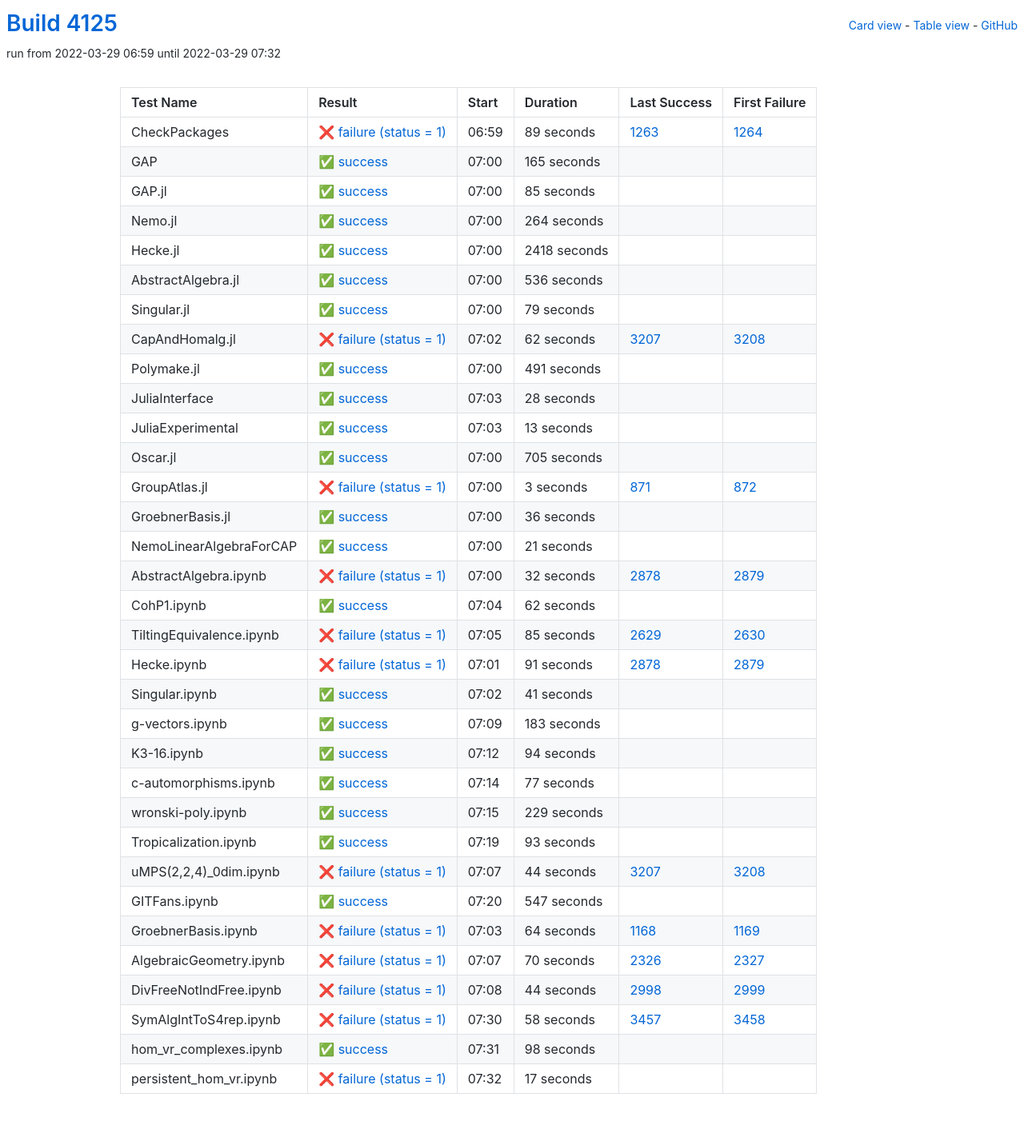
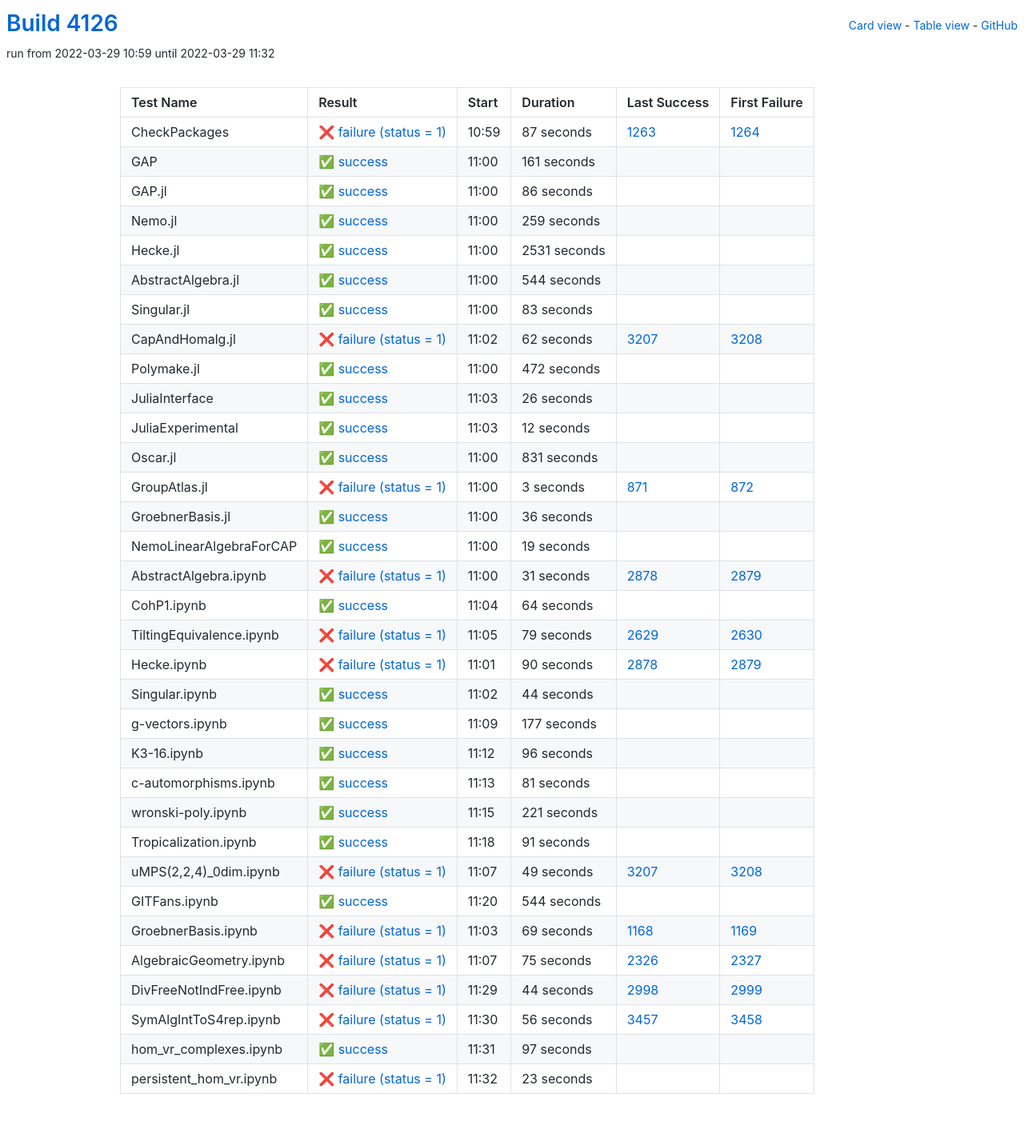
Before and after one commit to oscar-system/oscar-ci-status-stable, a Jekyll site: the page built from table.html, in a window 1280 px wide. Shown: the whole page at 80% size. Built offline with Jekyll 4.4.1, drawn with Linux system fonts in a browser that asks for light colours.

Commit message:
Build #4126

```diff
--- a/_data/ci.yml
+++ b/_data/ci.yml
@@ -1,6 +1,6 @@
 ---
-build: 4125
-build_url: https://oscarci.mathematik.uni-kl.de/job/oscar-stable/4125/
+build: 4126
+build_url: https://oscarci.mathematik.uni-kl.de/job/oscar-stable/4126/
 job: oscar-stable
 organization: oscar-system
 repo: oscar-ci-status-stable
@@ -8,92 +8,92 @@ repourl: https://github.com/oscar-system/oscar-ci-status-stable
 tests:
 - name: CheckPackages
   id: checkpackages
-  log: https://oscarci.mathematik.uni-kl.de/job/oscar-stable/4125/artifact/logs/build-4125/CheckPackages.log
-  start: 2022-03-29 06:59
+  log: https://oscarci.mathematik.uni-kl.de/job/oscar-stable/4126/artifact/logs/build-4126/CheckPackages.log
+  start: 2022-03-29 10:59
   success: false
   exitcode: 1
   status: failure
-  duration: 89
+  duration: 87
   last_success: 1263
   last_success_url: https://oscarci.mathematik.uni-kl.de/job/oscar-stable/1263/
   first_failure: 1264
   first_failure_url: https://oscarci.mathematik.uni-kl.de/job/oscar-stable/1264/
 - name: GAP
   id: gap
-  log: https://oscarci.mathematik.uni-kl.de/job/oscar-stable/4125/artifact/logs/build-4125/GAP.log
-  start: 2022-03-29 07:00
+  log: https://oscarci.mathematik.uni-kl.de/job/oscar-stable/4126/artifact/logs/build-4126/GAP.log
+  start: 2022-03-29 11:00
   success: true
   exitcode: 0
   status: success
-  duration: 165
+  duration: 161
   last_success: false
   last_success_url:
   first_failure: false
   first_failure_url:
 - name: GAP.jl
   id: gap-jl
-  log: https://oscarci.mathematik.uni-kl.de/job/oscar-stable/4125/artifact/logs/build-4125/GAP.jl.log
-  start: 2022-03-29 07:00
+  log: https://oscarci.mathematik.uni-kl.de/job/oscar-stable/4126/artifact/logs/build-4126/GAP.jl.log
+  start: 2022-03-29 11:00
   success: true
   exitcode: 0
   status: success
-  duration: 85
+  duration: 86
   last_success: false
   last_success_url:
   first_failure: false
   first_failure_url:
 - name: Nemo.jl
   id: nemo-jl
-  log: https://oscarci.mathematik.uni-kl.de/job/oscar-stable/4125/artifact/logs/build-4125/Nemo.jl.log
-  start: 2022-03-29 07:00
+  log: https://oscarci.mathematik.uni-kl.de/job/oscar-stable/4126/artifact/logs/build-4126/Nemo.jl.log
+  start: 2022-03-29 11:00
   success: true
   exitcode: 0
   status: success
-  duration: 264
+  duration: 259
   last_success: false
   last_success_url:
   first_failure: false
   first_failure_url:
 - name: Hecke.jl
   id: hecke-jl
-  log: https://oscarci.mathematik.uni-kl.de/job/oscar-stable/4125/artifact/logs/build-4125/Hecke.jl.log
-  start: 2022-03-29 07:00
+  log: https://oscarci.mathematik.uni-kl.de/job/oscar-stable/4126/artifact/logs/build-4126/Hecke.jl.log
+  start: 2022-03-29 11:00
   success: true
   exitcode: 0
   status: success
-  duration: 2418
+  duration: 2531
   last_success: false
   last_success_url:
   first_failure: false
   first_failure_url:
 - name: AbstractAlgebra.jl
   id: abstractalgebra-jl
-  log: https://oscarci.mathematik.uni-kl.de/job/oscar-stable/4125/artifact/logs/build-4125/AbstractAlgebra.jl.log
-  start: 2022-03-29 07:00
+  log: https://oscarci.mathematik.uni-kl.de/job/oscar-stable/4126/artifact/logs/build-4126/AbstractAlgebra.jl.log
+  start: 2022-03-29 11:00
   success: true
   exitcode: 0
   status: success
-  duration: 536
+  duration: 544
   last_success: false
   last_success_url:
   first_failure: false
   first_failure_url:
 - name: Singular.jl
   id: singular-jl
-  log: https://oscarci.mathematik.uni-kl.de/job/oscar-stable/4125/artifact/logs/build-4125/Singular.jl.log
-  start: 2022-03-29 07:00
+  log: https://oscarci.mathematik.uni-kl.de/job/oscar-stable/4126/artifact/logs/build-4126/Singular.jl.log
+  start: 2022-03-29 11:00
   success: true
   exitcode: 0
   status: success
-  duration: 79
+  duration: 83
   last_success: false
   last_success_url:
   first_failure: false
   first_failure_url:
 - name: CapAndHomalg.jl
   id: capandhomalg-jl
-  log: https://oscarci.mathematik.uni-kl.de/job/oscar-stable/4125/artifact/logs/build-4125/CapAndHomalg.jl.log
-  start: 2022-03-29 07:02
+  log: https://oscarci.mathematik.uni-kl.de/job/oscar-stable/4126/artifact/logs/build-4126/CapAndHomalg.jl.log
+  start: 2022-03-29 11:02
   success: false
   exitcode: 1
   status: failure
@@ -104,56 +104,56 @@ tests:
   first_failure_url: https://oscarci.mathematik.uni-kl.de/job/oscar-stable/3208/
 - name: Polymake.jl
   id: polymake-jl
-  log: https://oscarci.mathematik.uni-kl.de/job/oscar-stable/4125/artifact/logs/build-4125/Polymake.jl.log
-  start: 2022-03-29 07:00
+  log: https://oscarci.mathematik.uni-kl.de/job/oscar-stable/4126/artifact/logs/build-4126/Polymake.jl.log
+  start: 2022-03-29 11:00
   success: true
   exitcode: 0
   status: success
-  duration: 491
+  duration: 472
   last_success: false
   last_success_url:
   first_failure: false
   first_failure_url:
 - name: JuliaInterface
   id: juliainterface
-  log: https://oscarci.mathematik.uni-kl.de/job/oscar-stable/4125/artifact/logs/build-4125/JuliaInterface.log
-  start: 2022-03-29 07:03
+  log: https://oscarci.mathematik.uni-kl.de/job/oscar-stable/4126/artifact/logs/build-4126/JuliaInterface.log
+  start: 2022-03-29 11:03
   success: true
   exitcode: 0
   status: success
-  duration: 28
+  duration: 26
   last_success: false
   last_success_url:
   first_failure: false
   first_failure_url:
 - name: JuliaExperimental
   id: juliaexperimental
-  log: https://oscarci.mathematik.uni-kl.de/job/oscar-stable/4125/artifact/logs/build-4125/JuliaExperimental.log
-  start: 2022-03-29 07:03
+  log: https://oscarci.mathematik.uni-kl.de/job/oscar-stable/4126/artifact/logs/build-4126/JuliaExperimental.log
+  start: 2022-03-29 11:03
   success: true
   exitcode: 0
   status: success
-  duration: 13
+  duration: 12
   last_success: false
   last_success_url:
   first_failure: false
   first_failure_url:
 - name: Oscar.jl
   id: oscar-jl
-  log: https://oscarci.mathematik.uni-kl.de/job/oscar-stable/4125/artifact/logs/build-4125/Oscar.jl.log
-  start: 2022-03-29 07:00
+  log: https://oscarci.mathematik.uni-kl.de/job/oscar-stable/4126/artifact/logs/build-4126/Oscar.jl.log
+  start: 2022-03-29 11:00
   success: true
   exitcode: 0
   status: success
-  duration: 705
+  duration: 831
   last_success: false
   last_success_url:
   first_failure: false
   first_failure_url:
 - name: GroupAtlas.jl
   id: groupatlas-jl
-  log: https://oscarci.mathematik.uni-kl.de/job/oscar-stable/4125/artifact/logs/build-4125/GroupAtlas.jl.log
-  start: 2022-03-29 07:00
+  log: https://oscarci.mathematik.uni-kl.de/job/oscar-stable/4126/artifact/logs/build-4126/GroupAtlas.jl.log
+  start: 2022-03-29 11:00
   success: false
   exitcode: 1
   status: failure
@@ -164,8 +164,8 @@ tests:
   first_failure_url: https://oscarci.mathematik.uni-kl.de/job/oscar-stable/872/
 - name: GroebnerBasis.jl
   id: groebnerbasis-jl
-  log: https://oscarci.mathematik.uni-kl.de/job/oscar-stable/4125/artifact/logs/build-4125/GroebnerBasis.jl.log
-  start: 2022-03-29 07:00
+  log: https://oscarci.mathematik.uni-kl.de/job/oscar-stable/4126/artifact/logs/build-4126/GroebnerBasis.jl.log
+  start: 2022-03-29 11:00
   success: true
   exitcode: 0
   status: success
@@ -176,188 +176,188 @@ tests:
   first_failure_url:
 - name: NemoLinearAlgebraForCAP
   id: nemolinearalgebraforcap
-  log: https://oscarci.mathematik.uni-kl.de/job/oscar-stable/4125/artifact/logs/build-4125/NemoLinearAlgebraForCAP.log
-  start: 2022-03-29 07:00
+  log: https://oscarci.mathematik.uni-kl.de/job/oscar-stable/4126/artifact/logs/build-4126/NemoLinearAlgebraForCAP.log
+  start: 2022-03-29 11:00
   success: true
   exitcode: 0
   status: success
-  duration: 21
+  duration: 19
   last_success: false
   last_success_url:
   first_failure: false
   first_failure_url:
 - name: AbstractAlgebra.ipynb
   id: abstractalgebra-ipynb
-  log: https://oscarci.mathematik.uni-kl.de/job/oscar-stable/4125/artifact/logs/build-4125/AbstractAlgebra.ipynb.log
-  start: 2022-03-29 07:00
+  log: https://oscarci.mathematik.uni-kl.de/job/oscar-stable/4126/artifact/logs/build-4126/AbstractAlgebra.ipynb.log
+  start: 2022-03-29 11:00
   success: false
   exitcode: 1
   status: failure
-  duration: 32
+  duration: 31
   last_success: 2878
   last_success_url: https://oscarci.mathematik.uni-kl.de/job/oscar-stable/2878/
   first_failure: 2879
   first_failure_url: https://oscarci.mathematik.uni-kl.de/job/oscar-stable/2879/
 - name: CohP1.ipynb
   id: cohp1-ipynb
-  log: https://oscarci.mathematik.uni-kl.de/job/oscar-stable/4125/artifact/logs/build-4125/CohP1.ipynb.log
-  start: 2022-03-29 07:04
+  log: https://oscarci.mathematik.uni-kl.de/job/oscar-stable/4126/artifact/logs/build-4126/CohP1.ipynb.log
+  start: 2022-03-29 11:04
   success: true
   exitcode: 0
   status: success
-  duration: 62
+  duration: 64
   last_success: false
   last_success_url:
   first_failure: false
   first_failure_url:
 - name: TiltingEquivalence.ipynb
   id: tiltingequivalence-ipynb
-  log: https://oscarci.mathematik.uni-kl.de/job/oscar-stable/4125/artifact/logs/build-4125/TiltingEquivalence.ipynb.log
-  start: 2022-03-29 07:05
+  log: https://oscarci.mathematik.uni-kl.de/job/oscar-stable/4126/artifact/logs/build-4126/TiltingEquivalence.ipynb.log
+  start: 2022-03-29 11:05
   success: false
   exitcode: 1
   status: failure
-  duration: 85
+  duration: 79
   last_success: 2629
   last_success_url: https://oscarci.mathematik.uni-kl.de/job/oscar-stable/2629/
   first_failure: 2630
   first_failure_url: https://oscarci.mathematik.uni-kl.de/job/oscar-stable/2630/
 - name: Hecke.ipynb
   id: hecke-ipynb
-  log: https://oscarci.mathematik.uni-kl.de/job/oscar-stable/4125/artifact/logs/build-4125/Hecke.ipynb.log
-  start: 2022-03-29 07:01
+  log: https://oscarci.mathematik.uni-kl.de/job/oscar-stable/4126/artifact/logs/build-4126/Hecke.ipynb.log
+  start: 2022-03-29 11:01
   success: false
   exitcode: 1
   status: failure
-  duration: 91
+  duration: 90
   last_success: 2878
   last_success_url: https://oscarci.mathematik.uni-kl.de/job/oscar-stable/2878/
   first_failure: 2879
   first_failure_url: https://oscarci.mathematik.uni-kl.de/job/oscar-stable/2879/
 - name: Singular.ipynb
   id: singular-ipynb
-  log: https://oscarci.mathematik.uni-kl.de/job/oscar-stable/4125/artifact/logs/build-4125/Singular.ipynb.log
-  start: 2022-03-29 07:02
+  log: https://oscarci.mathematik.uni-kl.de/job/oscar-stable/4126/artifact/logs/build-4126/Singular.ipynb.log
+  start: 2022-03-29 11:02
   success: true
   exitcode: 0
   status: success
-  duration: 41
+  duration: 44
   last_success: false
   last_success_url:
   first_failure: false
   first_failure_url:
 - name: g-vectors.ipynb
   id: g-vectors-ipynb
-  log: https://oscarci.mathematik.uni-kl.de/job/oscar-stable/4125/artifact/logs/build-4125/g-vectors.ipynb.log
-  start: 2022-03-29 07:09
+  log: https://oscarci.mathematik.uni-kl.de/job/oscar-stable/4126/artifact/logs/build-4126/g-vectors.ipynb.log
+  start: 2022-03-29 11:09
   success: true
   exitcode: 0
   status: success
-  duration: 183
+  duration: 177
   last_success: false
   last_success_url:
   first_failure: false
   first_failure_url:
 - name: K3-16.ipynb
   id: k3-16-ipynb
-  log: https://oscarci.mathematik.uni-kl.de/job/oscar-stable/4125/artifact/logs/build-4125/K3-16.ipynb.log
-  start: 2022-03-29 07:12
+  log: https://oscarci.mathematik.uni-kl.de/job/oscar-stable/4126/artifact/logs/build-4126/K3-16.ipynb.log
+  start: 2022-03-29 11:12
   success: true
   exitcode: 0
   status: success
-  duration: 94
+  duration: 96
   last_success: false
   last_success_url:
   first_failure: false
   first_failure_url:
 - name: c-automorphisms.ipynb
   id: c-automorphisms-ipynb
-  log: https://oscarci.mathematik.uni-kl.de/job/oscar-stable/4125/artifact/logs/build-4125/c-automorphisms.ipynb.log
-  start: 2022-03-29 07:14
+  log: https://oscarci.mathematik.uni-kl.de/job/oscar-stable/4126/artifact/logs/build-4126/c-automorphisms.ipynb.log
+  start: 2022-03-29 11:13
   success: true
   exitcode: 0
   status: success
-  duration: 77
+  duration: 81
   last_success: false
   last_success_url:
   first_failure: false
   first_failure_url:
 - name: wronski-poly.ipynb
   id: wronski-poly-ipynb
-  log: https://oscarci.mathematik.uni-kl.de/job/oscar-stable/4125/artifact/logs/build-4125/wronski-poly.ipynb.log
-  start: 2022-03-29 07:15
+  log: https://oscarci.mathematik.uni-kl.de/job/oscar-stable/4126/artifact/logs/build-4126/wronski-poly.ipynb.log
+  start: 2022-03-29 11:15
   success: true
   exitcode: 0
   status: success
-  duration: 229
+  duration: 221
   last_success: false
   last_success_url:
   first_failure: false
   first_failure_url:
 - name: Tropicalization.ipynb
   id: tropicalization-ipynb
-  log: https://oscarci.mathematik.uni-kl.de/job/oscar-stable/4125/artifact/logs/build-4125/Tropicalization.ipynb.log
-  start: 2022-03-29 07:19
+  log: https://oscarci.mathematik.uni-kl.de/job/oscar-stable/4126/artifact/logs/build-4126/Tropicalization.ipynb.log
+  start: 2022-03-29 11:18
   success: true
   exitcode: 0
   status: success
-  duration: 93
+  duration: 91
   last_success: false
   last_success_url:
   first_failure: false
   first_failure_url:
 - name: uMPS(2,2,4)_0dim.ipynb
   id: umps-2-2-4-0dim-ipynb
-  log: https://oscarci.mathematik.uni-kl.de/job/oscar-stable/4125/artifact/logs/build-4125/uMPS-2-2-4-_0dim.ipynb.log
-  start: 2022-03-29 07:07
+  log: https://oscarci.mathematik.uni-kl.de/job/oscar-stable/4126/artifact/logs/build-4126/uMPS-2-2-4-_0dim.ipynb.log
+  start: 2022-03-29 11:07
   success: false
   exitcode: 1
   status: failure
-  duration: 44
+  duration: 49
   last_success: 3207
   last_success_url: https://oscarci.mathematik.uni-kl.de/job/oscar-stable/3207/
   first_failure: 3208
   first_failure_url: https://oscarci.mathematik.uni-kl.de/job/oscar-stable/3208/
 - name: GITFans.ipynb
   id: gitfans-ipynb
-  log: https://oscarci.mathematik.uni-kl.de/job/oscar-stable/4125/artifact/logs/build-4125/GITFans.ipynb.log
-  start: 2022-03-29 07:20
+  log: https://oscarci.mathematik.uni-kl.de/job/oscar-stable/4126/artifact/logs/build-4126/GITFans.ipynb.log
+  start: 2022-03-29 11:20
   success: true
   exitcode: 0
   status: success
-  duration: 547
+  duration: 544
   last_success: false
   last_success_url:
   first_failure: false
   first_failure_url:
 - name: GroebnerBasis.ipynb
   id: groebnerbasis-ipynb
-  log: https://oscarci.mathematik.uni-kl.de/job/oscar-stable/4125/artifact/logs/build-4125/GroebnerBasis.ipynb.log
-  start: 2022-03-29 07:03
+  log: https://oscarci.mathematik.uni-kl.de/job/oscar-stable/4126/artifact/logs/build-4126/GroebnerBasis.ipynb.log
+  start: 2022-03-29 11:03
   success: false
   exitcode: 1
   status: failure
-  duration: 64
+  duration: 69
   last_success: 1168
   last_success_url: https://oscarci.mathematik.uni-kl.de/job/oscar-stable/1168/
   first_failure: 1169
   first_failure_url: https://oscarci.mathematik.uni-kl.de/job/oscar-stable/1169/
 - name: AlgebraicGeometry.ipynb
   id: algebraicgeometry-ipynb
-  log: https://oscarci.mathematik.uni-kl.de/job/oscar-stable/4125/artifact/logs/build-4125/AlgebraicGeometry.ipynb.log
-  start: 2022-03-29 07:07
+  log: https://oscarci.mathematik.uni-kl.de/job/oscar-stable/4126/artifact/logs/build-4126/AlgebraicGeometry.ipynb.log
+  start: 2022-03-29 11:07
   success: false
   exitcode: 1
   status: failure
-  duration: 70
+  duration: 75
   last_success: 2326
   last_success_url: https://oscarci.mathematik.uni-kl.de/job/oscar-stable/2326/
   first_failure: 2327
   first_failure_url: https://oscarci.mathematik.uni-kl.de/job/oscar-stable/2327/
 - name: DivFreeNotIndFree.ipynb
   id: divfreenotindfree-ipynb
-  log: https://oscarci.mathematik.uni-kl.de/job/oscar-stable/4125/artifact/logs/build-4125/DivFreeNotIndFree.ipynb.log
-  start: 2022-03-29 07:08
+  log: https://oscarci.mathematik.uni-kl.de/job/oscar-stable/4126/artifact/logs/build-4126/DivFreeNotIndFree.ipynb.log
+  start: 2022-03-29 11:29
   success: false
   exitcode: 1
   status: failure
@@ -368,36 +368,36 @@ tests:
   first_failure_url: https://oscarci.mathematik.uni-kl.de/job/oscar-stable/2999/
 - name: SymAlgIntToS4rep.ipynb
   id: symalginttos4rep-ipynb
-  log: https://oscarci.mathematik.uni-kl.de/job/oscar-stable/4125/artifact/logs/build-4125/SymAlgIntToS4rep.ipynb.log
-  start: 2022-03-29 07:30
+  log: https://oscarci.mathematik.uni-kl.de/job/oscar-stable/4126/artifact/logs/build-4126/SymAlgIntToS4rep.ipynb.log
+  start: 2022-03-29 11:30
   success: false
   exitcode: 1
   status: failure
-  duration: 58
+  duration: 56
   last_success: 3457
   last_success_url: https://oscarci.mathematik.uni-kl.de/job/oscar-stable/3457/
   first_failure: 3458
   first_failure_url: https://oscarci.mathematik.uni-kl.de/job/oscar-stable/3458/
 - name: hom_vr_complexes.ipynb
   id: hom-vr-complexes-ipynb
-  log: https://oscarci.mathematik.uni-kl.de/job/oscar-stable/4125/artifact/logs/build-4125/hom_vr_complexes.ipynb.log
-  start: 2022-03-29 07:31
+  log: https://oscarci.mathematik.uni-kl.de/job/oscar-stable/4126/artifact/logs/build-4126/hom_vr_complexes.ipynb.log
+  start: 2022-03-29 11:31
   success: true
   exitcode: 0
   status: success
-  duration: 98
+  duration: 97
   last_success: false
   last_success_url:
   first_failure: false
   first_failure_url:
 - name: persistent_hom_vr.ipynb
   id: persistent-hom-vr-ipynb
-  log: https://oscarci.mathematik.uni-kl.de/job/oscar-stable/4125/artifact/logs/build-4125/persistent_hom_vr.ipynb.log
-  start: 2022-03-29 07:32
+  log: https://oscarci.mathematik.uni-kl.de/job/oscar-stable/4126/artifact/logs/build-4126/persistent_hom_vr.ipynb.log
+  start: 2022-03-29 11:32
   success: false
   exitcode: 1
   status: failure
-  duration: 17
+  duration: 23
   last_success: false
   last_success_url:
   first_failure: false
```
Also changed, not shown: README.md.
